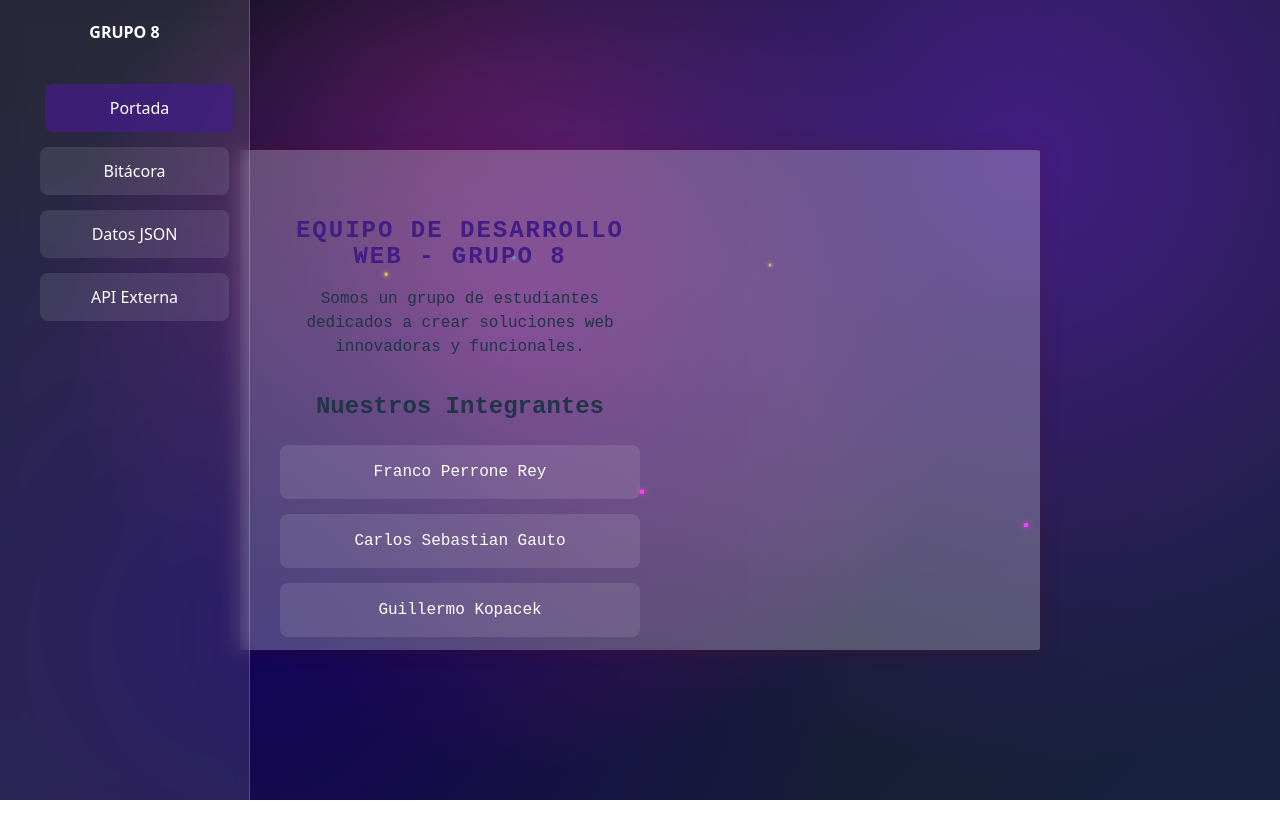
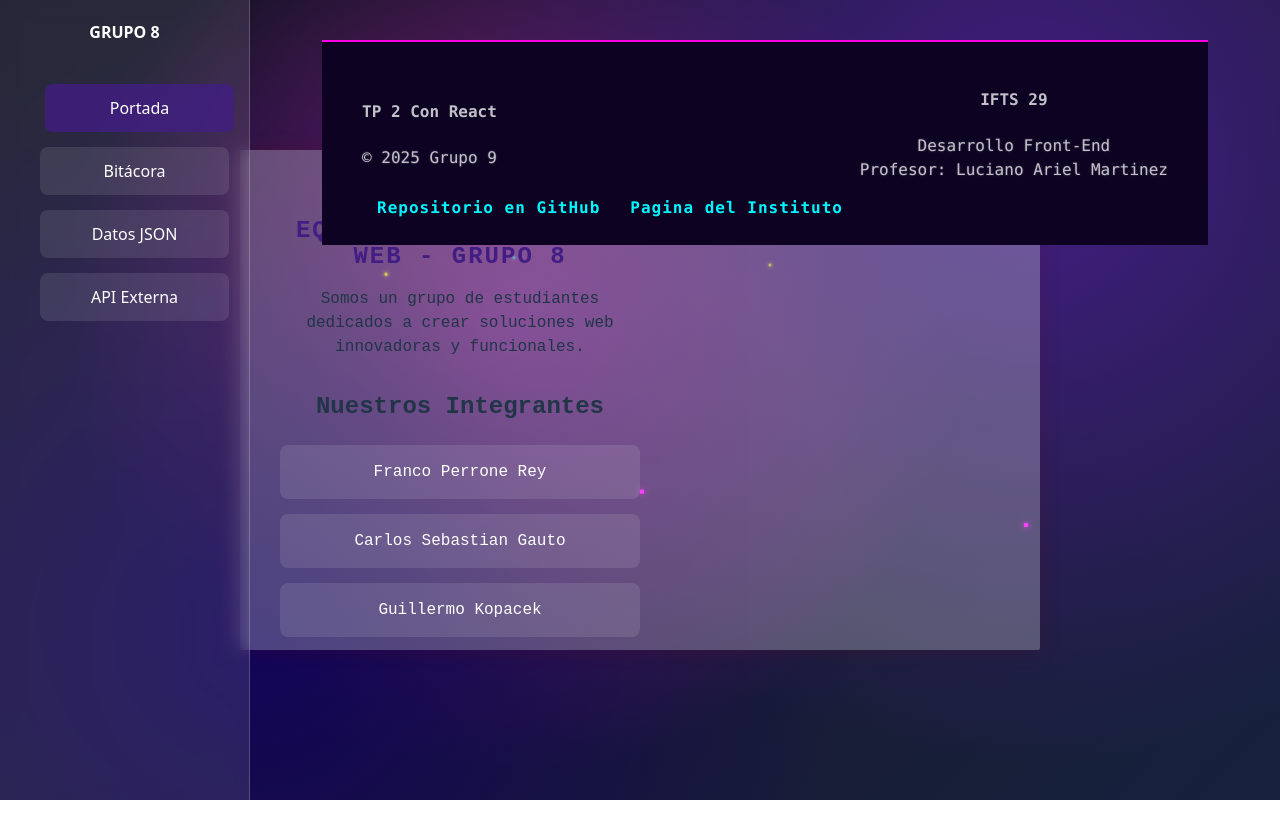
Before and after one commit to fraperrone/itfs29-FE-TPO2, a React (Vite) app: page / in a window 1280 px wide. Built offline with nearby package versions, Linux system fonts and the light colour scheme; a web font is replaced by a local one.

Commit message:
Agregado el footer

```diff
--- a/src/App.jsx
+++ b/src/App.jsx
@@ -1,6 +1,7 @@
 // src/App.jsx
 import { BrowserRouter as Router } from 'react-router-dom';
 import Sidebar from './components/Layout/Sidebar';
+import Footer from './components/Footer/footer'
 import AppRoutes from './components/Routes/AppRoutes';
 import './styles/main.css';
 import './styles/responsive.css';
@@ -15,6 +16,7 @@ function App() {
         <Sidebar />
         <main className="main-content">
           <AppRoutes />
+          <Footer />
         </main>
       </div>
     </Router>
```
